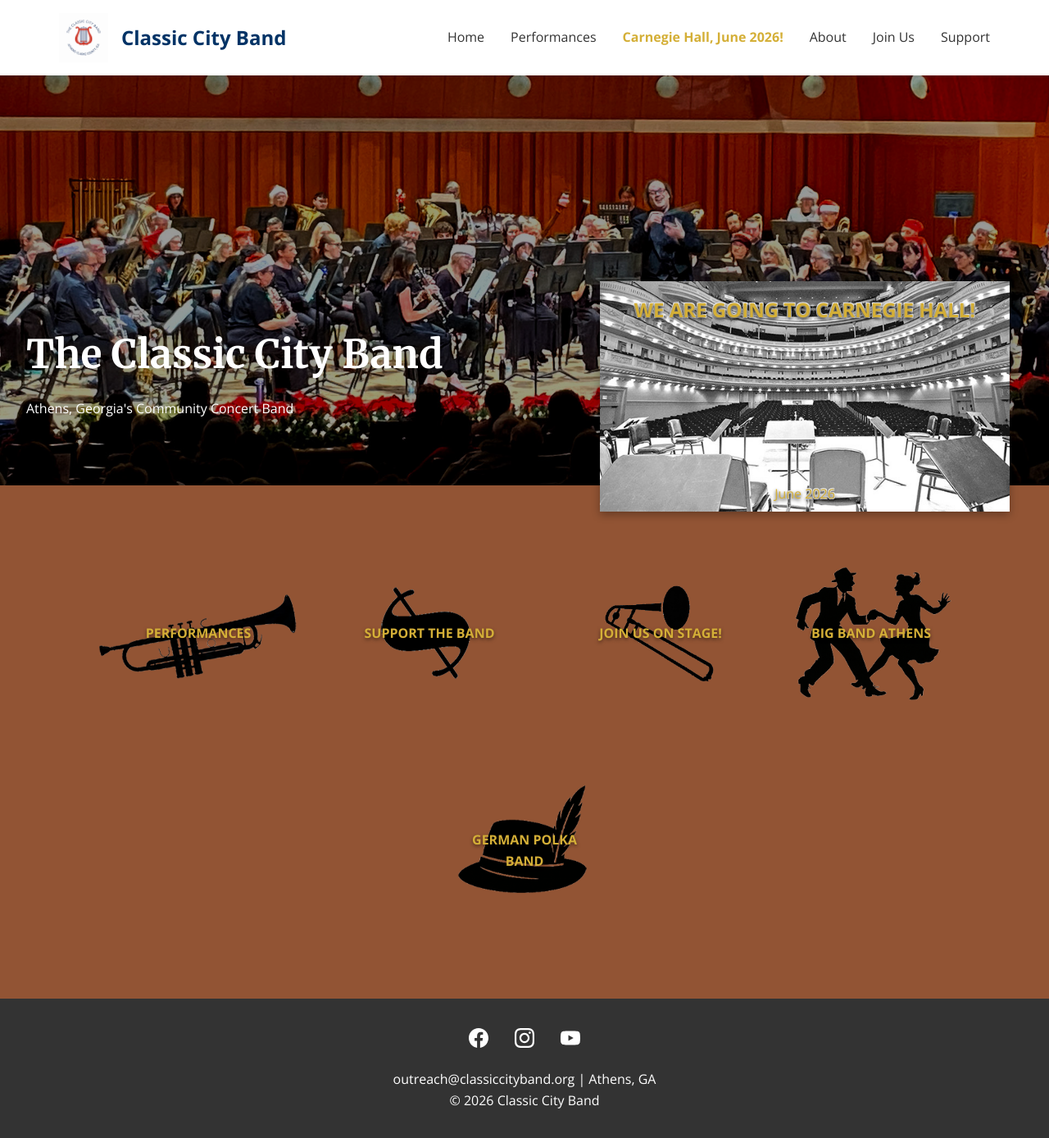
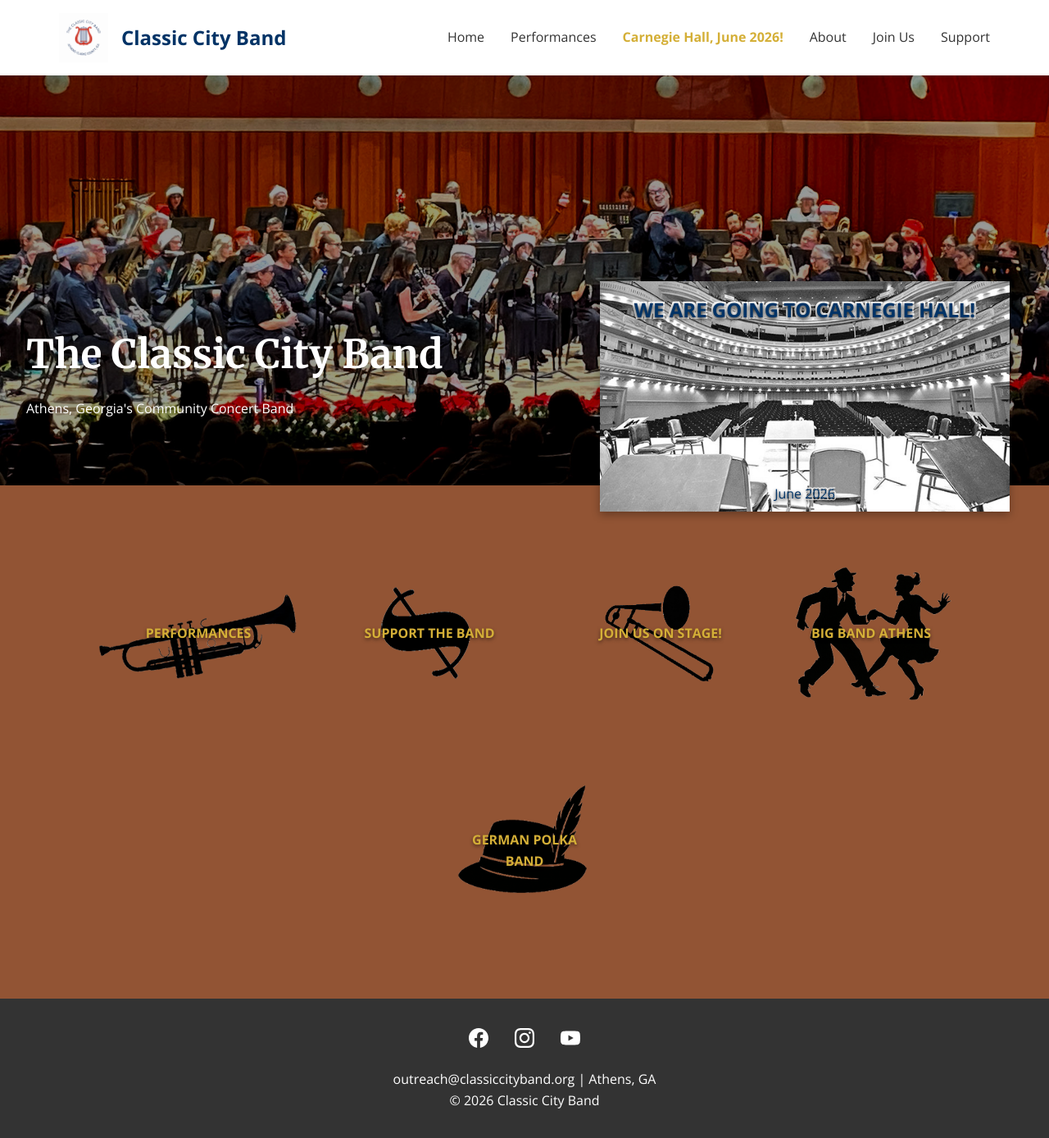
Before and after one commit to webmasterCCB/CCBwebsite, a Jekyll site: the page built from index.html, in a window 1280 px wide and 1388 px high. Shown: the whole window at 82% size. Built offline with Jekyll 4.4.1, drawn with Linux system fonts in a browser that asks for light colours.

Commit message:
Update style.css

```diff
--- a/assets/css/style.css
+++ b/assets/css/style.css
@@ -135,13 +135,13 @@ nav a:hover {
   transform: translateX(-50%);
   font-size: 1.5rem;
   font-weight: bold;
-  color: var(--accent-gold);
+  color: var(--primary-navy);
   text-shadow:
     0 2px 4px rgba(0,0,0,1),
-    -1px -1px 0 #fff,
-    1px -1px 0 #fff,
-    -1px 1px 0 #fff,
-    1px 1px 0 #fff;
+    -2px -2px 0 #fff,
+    2px -2px 0 #fff,
+    -2px 2px 0 #fff,
+    2px 2px 0 #fff;
   width: 100%;
   text-align: center;
 }
@@ -152,13 +152,13 @@ nav a:hover {
   left: 50%;
   transform: translateX(-50%);
   font-size: 1rem;
-  color: var(--accent-gold);
+  color: var(--primary-navy);
   text-shadow:
     0 2px 4px rgba(0,0,0,1),
-    -1px -1px 0 #fff,
-    1px -1px 0 #fff,
-    -1px 1px 0 #fff,
-    1px 1px 0 #fff;
+    -2px -2px 0 #fff,
+    2px -2px 0 #fff,
+    -2px 2px 0 #fff,
+    2px 2px 0 #fff;
   width: 100%;
   text-align: center;
 }
```
